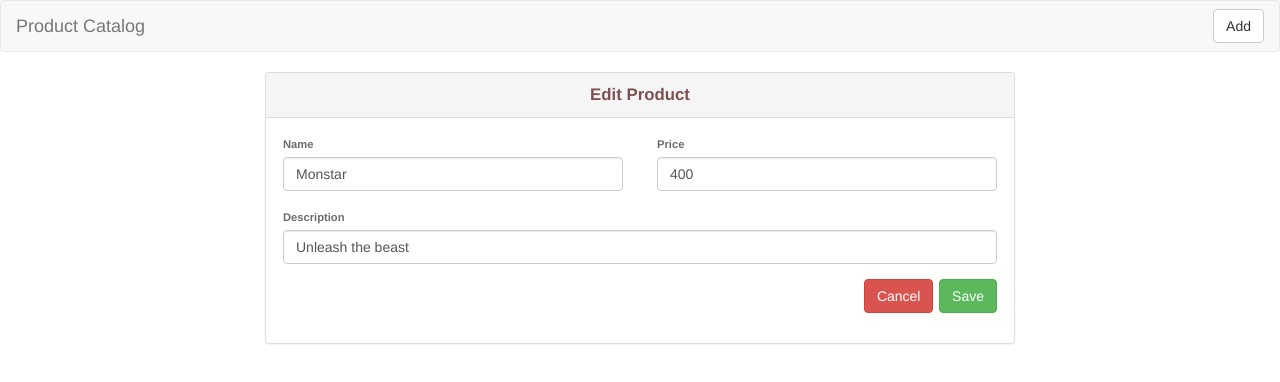
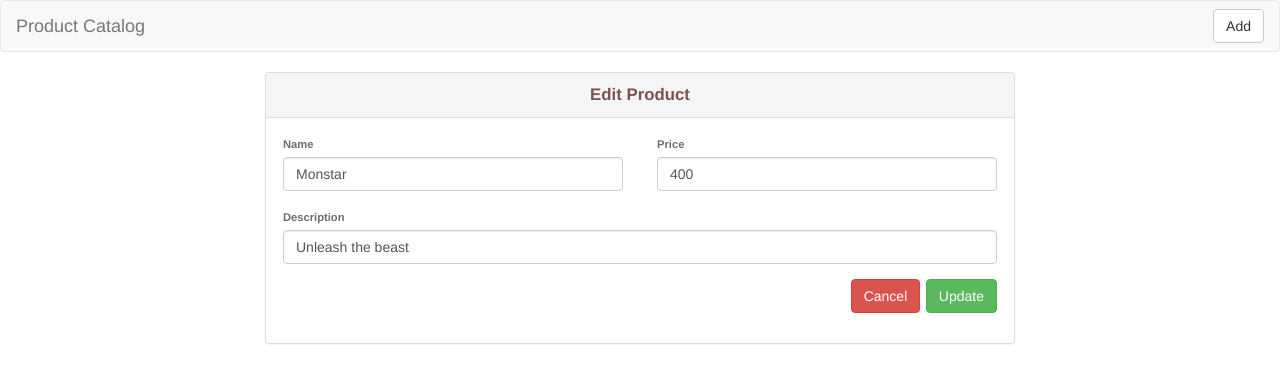
Before and after one commit to zerosoftwere/product-catalog-with-nest-and-angular, an Angular app in the folder frontend/: page /products/edit/0 in a window 1280 px wide. Shown: the top 382 px of the page. Built offline with nearby package versions, Linux system fonts and the light colour scheme.

Commit message:
Moved product form elements into a dedicated component

```diff
--- a/frontend/src/app/app.module.ts
+++ b/frontend/src/app/app.module.ts
@@ -7,7 +7,7 @@ import { ProductsModule } from './products/products.module';
 
 @NgModule({
   declarations: [
-    AppComponent
+    AppComponent,
   ],
   imports: [
     BrowserModule,
--- a/frontend/src/app/products/product-add/product-add.component.html
+++ b/frontend/src/app/products/product-add/product-add.component.html
@@ -1,37 +1,6 @@
 <div class="panel panel-default">
     <div class="panel-heading text-center product-header">Add Product</div>
     <div class="panel-body">
-        <form class="form-horizontal" (ngSubmit)="onSubmit(productForm)" #productForm="ngForm">
-            <div class="row">
-                <div class="col-sm-6 p-4">
-                    <div class="form-group">
-                        <label class="form-label" for="pwd">Name</label>
-                        <input type="text" class="form-control" id="pwd" name="name" ngModel required>
-                    </div>
-                </div>
-                <div class="col-sm-6 p-4">
-                    <div class="form-group">
-                        <label class="form-label" for="pwd">Price</label>
-                        <input type="number" class="form-control" id="pwd" name="price" ngModel required>
-                    </div>
-                </div>
-            </div>
-            <div class="row">
-                <div class="col-sm-12 p-4">
-                    <div class="form-group">
-                        <label class="form-label" for="pwd">Description</label>
-                        <input type="text" class="form-control" id="pwd" name="description" ngModel required>
-                    </div>
-                </div>
-            </div>
-            <div class="row">
-                <div class="col-sm-12 p-4">
-                    <div class="form-group text-right">
-                        <a routerLink="" class="btn btn-danger mr-1">Cancel</a>
-                        <button type="submit" class="btn btn-success" [disabled]="productForm.form.invalid">Save</button>
-                    </div>
-                </div>
-            </div>
-        </form>
+        <app-product-form (submit)="onSubmit($event)"></app-product-form>
     </div>
 </div>
--- a/frontend/src/app/products/product-add/product-add.component.ts
+++ b/frontend/src/app/products/product-add/product-add.component.ts
@@ -17,8 +17,8 @@ export class ProductAddComponent implements OnInit {
   ngOnInit() {
   }
 
-  onSubmit(product: NgForm) {
-    this.productService.add(product.value);
+  onSubmit(product) {
+    this.productService.add(product);
     this.router.navigate(['']);
   }
 
--- a/frontend/src/app/products/product-edit/product-edit.component.html
+++ b/frontend/src/app/products/product-edit/product-edit.component.html
@@ -1,39 +1,7 @@
 <div class="panel panel-default">
     <div class="panel-heading text-center product-header">Edit Product</div>
     <div class="panel-body">
-        <form *ngIf="product$ | async as product" class="form-horizontal" (ngSubmit)="onSubmit(productForm)" #productForm="ngForm">
-            <input type="hidden" name="id" [ngModel]="product.id" />
-            <div class="row">
-                <div class="col-sm-6 p-4">
-                    <div class="form-group">
-                        <label class="form-label" for="pwd">Name</label>
-                        <input type="text" class="form-control" id="pwd" [ngModel]="product.name" name="name" required>
-                    </div>
-                </div>
-                <div class="col-sm-6 p-4">
-                    <div class="form-group">
-                        <label class="form-label" for="pwd">Price</label>
-                        <input type="number" class="form-control" id="pwd" name="price" [ngModel]="product.price" required>
-                    </div>
-                </div>
-            </div>
-            <div class="row">
-                <div class="col-sm-12 p-4">
-                    <div class="form-group">
-                        <label class="form-label" for="pwd">Description</label>
-                        <input type="text" class="form-control" id="pwd" name="description" [ngModel]="product.description" required>
-                    </div>
-                </div>
-            </div>
-            <div class="row">
-                <div class="col-sm-12 p-4">
-                    <div class="form-group text-right">
-                        <a routerLink="" class="btn btn-danger mr-1">Cancel</a>
-                        <button type="submit" class="btn btn-success" [disabled]="productForm.form.invalid">Save</button>
-                    </div>
-                </div>
-            </div>
-        </form>
+        <app-product-form *ngIf="product$ | async as product" [product]="product" (submit)="onSubmit($event)"></app-product-form>
         <div *ngIf="!(product$ | async)" class="text-center">
             <p>Product Not Found</p>
             <a routerLink="" class="btn btn-info btn-sm">Back</a>
--- a/frontend/src/app/products/product-edit/product-edit.component.ts
+++ b/frontend/src/app/products/product-edit/product-edit.component.ts
@@ -29,9 +29,8 @@ export class ProductEditComponent implements OnInit {
         );
   }
 
-  onSubmit(form: NgForm) {
-    const product = form.value;
-    this.productsService.update(product).subscribe(value => console.log(value));
+  onSubmit(product) {
+    this.productsService.update(product);
     this.router.navigate(['products']);
   }
 
--- /dev/null
+++ b/frontend/src/app/products/product-form/product-form.component.html
@@ -0,0 +1,33 @@
+<form class="form-horizontal" (ngSubmit)="onSubmit(productForm)" #productForm="ngForm">
+    <input *ngIf="product" type="hidden" name="id" [ngModel]="product.id" />
+    <div class="row">
+        <div class="col-sm-6 p-4">
+            <div class="form-group">
+                <label class="form-label" for="pwd">Name</label>
+                <input type="text" class="form-control" [ngModel]="product && product.name" name="name" required>
+            </div>
+        </div>
+        <div class="col-sm-6 p-4">
+            <div class="form-group">
+                <label class="form-label" for="pwd">Price</label>
+                <input type="number" class="form-control" name="price" [ngModel]="product && product.price" required>
+            </div>
+        </div>
+    </div>
+    <div class="row">
+        <div class="col-sm-12 p-4">
+            <div class="form-group">
+                <label class="form-label" for="pwd">Description</label>
+                <input type="text" class="form-control" [ngModel]="product && product.description" name="description" required>
+            </div>
+        </div>
+    </div>
+    <div class="row">
+        <div class="col-sm-12 p-4">
+            <div class="form-group text-right">
+                <a routerLink="" class="btn btn-danger mr-1">Cancel</a>
+                <button type="submit" class="btn btn-success" [disabled]="productForm.form.invalid">{{product ? 'Update' : 'Save'}}</button>
+            </div>
+        </div>
+    </div>
+</form>
--- /dev/null
+++ b/frontend/src/app/products/product-form/product-form.component.ts
@@ -0,0 +1,24 @@
+import { Product } from './../models/product.model';
+import { Component, OnInit, Input, Output, EventEmitter } from '@angular/core';
+import { NgForm } from '@angular/forms';
+
+@Component({
+  selector: 'app-product-form',
+  templateUrl: './product-form.component.html',
+  styleUrls: ['./product-form.component.css']
+})
+export class ProductFormComponent implements OnInit {
+
+  @Input() protected product: Product;
+  @Output() protected submit: EventEmitter<Product> = new EventEmitter();
+
+  constructor() { }
+
+  ngOnInit() {
+  }
+
+  onSubmit(form: NgForm) {
+    this.submit.emit(form.value);
+  }
+
+}
```
Also changed, not shown: frontend/src/app/products/products.module.ts (+7 -1 lines), frontend/src/app/products/product-form/product-form.component.css (added), 1 other file (tests, documents, lock files or other folders).
